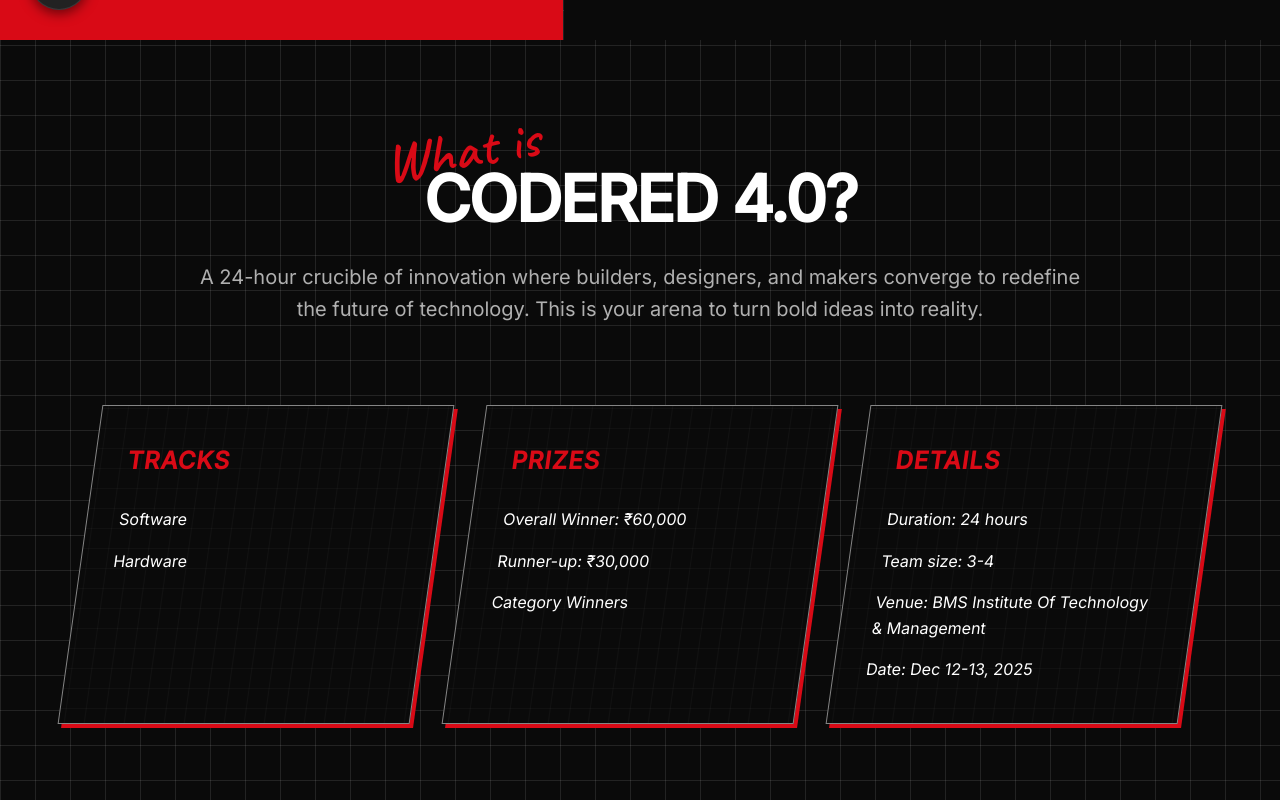
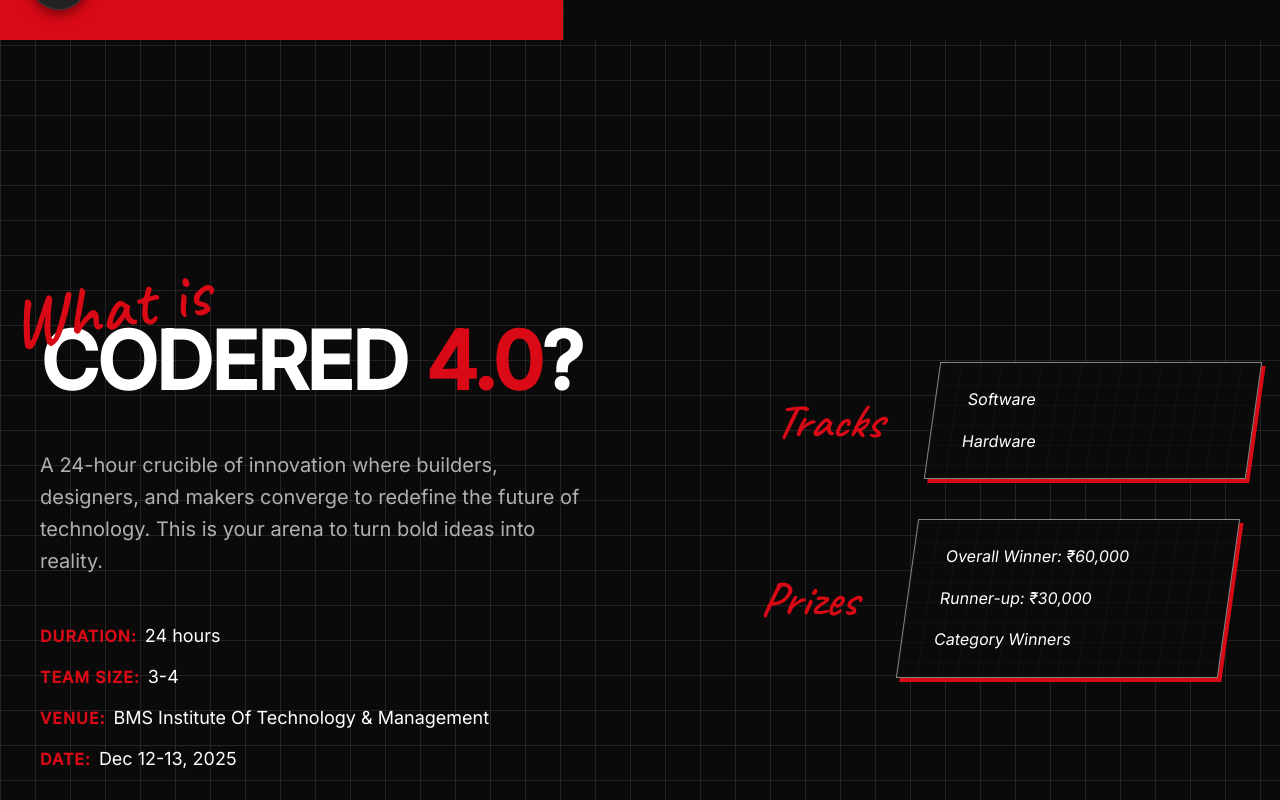
Before and after one commit to Ansukr07/codered-X, a React (Vite) app: page / in a window 1280 px wide. Shown: the part 760-1560 px from the top of the page. Built offline with nearby package versions, Linux system fonts and the light colour scheme.

Commit message:
feat: restructure About Section layout and styling

```diff
--- a/src/AboutSection.css
+++ b/src/AboutSection.css
@@ -10,29 +10,41 @@
 }
 
 .about-content {
-  max-width: 1200px;
+  max-width: 1300px;
   width: 100%;
+  display: flex;
+  align-items: center;
+  gap: 80px;
+}
+
+.about-left {
+  flex: 1;
+  text-align: left;
+}
+
+.about-right {
+  flex: 1.5;
 }
 
 .about-header-container {
-  text-align: center;
-  margin-bottom: 24px;
+  text-align: left;
+  margin-bottom: 40px; /* Decreased gap */
 }
 
 .heading-group {
   position: relative;
   display: inline-block;
-  text-align: center;
+  text-align: left;
   margin-top: 40px;
 }
 
 .heading-cursive {
   font-family: 'Caveat', cursive;
-  font-size: 56px;
+  font-size: 72px;
   color: var(--accent-color, #D90A16);
   position: absolute;
-  top: -45px;
-  left: -40px;
+  top: -50px;
+  left: -30px;
   transform: rotate(-10deg);
   z-index: 2;
   white-space: nowrap;
@@ -40,14 +52,15 @@
 
 .about-heading {
   font-family: 'Inter', sans-serif;
-  font-size: 64px;
+  font-size: 80px;
   font-weight: 800;
   color: #fff;
   margin: 0;
-  letter-spacing: -2px;
+  letter-spacing: -2.5px;
   text-transform: uppercase;
   position: relative;
   z-index: 1;
+  white-space: nowrap;
 }
 
 .about-description {
@@ -56,27 +69,47 @@
   font-weight: 400;
   line-height: 1.6;
   color: #b0b0b0;
-  margin: 0 auto 80px auto;
-  max-width: 900px;
-  text-align: center;
+  margin: 0 0 48px 0; /* Decreased gap */
+  text-align: left;
+}
+
+.about-details-list {
+  display: flex;
+  flex-direction: column;
+  gap: 20px; /* Decreased gap */
+}
+
+.detail-item {
+  font-family: 'Inter', sans-serif;
+  font-size: 18px;
+  color: #fff;
+  display: flex;
+  align-items: baseline;
+  gap: 8px;
+}
+
+.detail-label {
+  font-weight: 700;
+  color: var(--accent-color, #D90A16);
+  text-transform: uppercase;
+  letter-spacing: 1px;
+  font-size: 16px;
 }
 
 .about-cards-container {
   display: flex;
-  gap: 32px;
-  justify-content: center;
-  flex-wrap: wrap;
-  margin-bottom: 64px;
+  flex-direction: column;
+  gap: 40px; /* Increased vertical gap between cards */
+  align-items: flex-end;
+  transform: skewX(-8deg); /* Skew the entire column so edges align perfectly */
 }
 
 .about-card-rhombus {
-  flex: 1;
-  min-width: 280px;
-  max-width: 350px;
+  width: 100%;
+  max-width: 320px;
   border: 1px solid rgba(255, 255, 255, 0.5);
   background-color: #0a0a0a;
-  box-shadow: 4px 4px 0 var(--accent-color, #D90A16); /* Solid red but very tight offset */
-  transform: skewX(-8deg);
+  box-shadow: 4px 4px 0 var(--accent-color, #D90A16);
   position: relative;
   overflow: hidden;
   transition: transform 0.3s ease, box-shadow 0.3s ease, border-color 0.3s ease, background-color 0.3s ease 0s;
@@ -98,42 +131,47 @@
 }
 
 .rhombus-content {
-  padding: 40px 32px;
+  padding: 24px 32px; /* Reduced vertical padding */
   position: relative;
   z-index: 1;
   display: flex;
   flex-direction: column;
-  height: 100%;
+  /* height removed so it scales to content size */
 }
 
-.about-card-rhombus:hover {
+.card-row:has(.card-outside-title:hover, .about-card-rhombus:hover) .about-card-rhombus {
   border-color: var(--accent-color, #D90A16);
   background-color: var(--accent-color, #D90A16);
-  transform: skewX(-8deg) translate(-2px, -2px); /* Lift card slightly */
+  transform: translate(-4px, -4px); /* Lift card slightly without skew */
   box-shadow: 6px 6px 0 #fff; /* Solid white but very tight offset */
   transition: transform 0.3s ease, box-shadow 0.3s ease, border-color 0.3s ease, background-color 0.3s ease 0.6s;
 }
 
-.card-header {
+.card-row {
   display: flex;
-  justify-content: space-between;
-  align-items: flex-start;
-  margin-bottom: 32px;
+  align-items: center;
+  justify-content: flex-end;
+  gap: 48px; /* Increased gap between title and card */
+  width: 100%;
 }
 
-.card-header h3 {
-  font-family: 'Inter', sans-serif;
-  font-size: 24px;
-  font-weight: 700;
+.card-outside-title {
+  font-family: 'Caveat', cursive;
+  font-size: 48px;
   color: var(--accent-color, #D90A16);
   margin: 0;
-  letter-spacing: 1px;
+  width: 140px; /* Fixed width to align them */
+  text-align: right;
   transition: color 0.3s ease;
 }
 
-.about-card-rhombus:hover .card-header h3 {
+.card-row:has(.card-outside-title:hover, .about-card-rhombus:hover) .card-outside-title {
   color: #fff;
-  transition: color 0.3s ease;
+}
+
+.card-row:has(.card-outside-title:hover, .about-card-rhombus:hover) .about-card-rhombus::before {
+  opacity: 0;
+  transition: opacity 0.3s ease;
 }
 
 .card-grid-bg {
@@ -152,7 +190,7 @@
   transition: background-color 0.1s ease;
 }
 
-.about-card-rhombus:hover .grid-block {
+.card-row:has(.card-outside-title:hover, .about-card-rhombus:hover) .grid-block {
   background-color: var(--accent-color, #D90A16);
 }
 
@@ -169,14 +207,32 @@
 }
 
 @media (max-width: 1024px) {
+  .about-content {
+    flex-direction: column;
+    gap: 48px;
+  }
+
+  .about-left, .about-header-container, .heading-group, .about-description {
+    text-align: center !important;
+  }
+
+  .about-details-list {
+    align-items: center;
+  }
+
+  .heading-cursive {
+    left: -10px;
+  }
+
   .about-cards-container {
     flex-direction: column;
     align-items: center;
+    transform: skewX(0deg); /* Remove skew on mobile */
   }
 
   .about-card-rhombus {
-    transform: skewX(0deg);
     width: 100%;
+    margin-left: 0 !important;
   }
 
   .about-card-rhombus:hover {
@@ -184,13 +240,14 @@
   }
 
   .about-heading {
-    font-size: 42px;
+    font-size: 48px;
+    white-space: normal;
   }
 
   .heading-cursive {
-    font-size: 40px;
-    top: -30px;
-    left: -20px;
+    font-size: 48px;
+    top: -35px;
+    left: -15px;
   }
 
   .about-description {
--- a/src/AboutSection.jsx
+++ b/src/AboutSection.jsx
@@ -33,10 +33,11 @@ const AboutSection = () => {
     <section className="about-section">
       <div className="about-content">
 
+        <div className="about-left">
           <div className="about-header-container">
             <div className="heading-group">
               <span className="heading-cursive">What is</span>
-            <h2 className="about-heading">CODERED 4.0?</h2>
+              <h2 className="about-heading">CODERED <span style={{color: '#D90A16'}}>4.0</span>?</h2>
             </div>
           </div>
 
@@ -44,29 +45,45 @@ const AboutSection = () => {
             A 24-hour crucible of innovation where builders, designers, and makers converge to redefine the future of technology. This is your arena to turn bold ideas into reality.
           </p>
 
+          <div className="about-details-list">
+            <div className="detail-item">
+              <span className="detail-label">Duration:</span> 24 hours
+            </div>
+            <div className="detail-item">
+              <span className="detail-label">Team size:</span> 3-4
+            </div>
+            <div className="detail-item">
+              <span className="detail-label">Venue:</span> BMS Institute Of Technology & Management
+            </div>
+            <div className="detail-item">
+              <span className="detail-label">Date:</span> Dec 12-13, 2025
+            </div>
+          </div>
+        </div>
+
+        <div className="about-right">
           <div className="about-cards-container">
 
           {/* Card 1 */}
+          <div className="card-row">
+            <h3 className="card-outside-title">Tracks</h3>
             <div className="about-card-rhombus">
               <GridSweep />
               <div className="rhombus-content">
-              <div className="card-header">
-                <h3>TRACKS</h3>
-              </div>
                 <div className="card-body">
                   <p>Software</p>
                   <p>Hardware</p>
                 </div>
               </div>
             </div>
+          </div>
 
           {/* Card 2 */}
+          <div className="card-row">
+            <h3 className="card-outside-title">Prizes</h3>
             <div className="about-card-rhombus">
               <GridSweep />
               <div className="rhombus-content">
-              <div className="card-header">
-                <h3>PRIZES</h3>
-              </div>
                 <div className="card-body">
                   <p>Overall Winner: ₹60,000</p>
                   <p>Runner-up: ₹30,000</p>
@@ -74,25 +91,11 @@ const AboutSection = () => {
                 </div>
               </div>
             </div>
-
-          {/* Card 3 */}
-          <div className="about-card-rhombus">
-            <GridSweep />
-            <div className="rhombus-content">
-              <div className="card-header">
-                <h3>DETAILS</h3>
-              </div>
-              <div className="card-body">
-                <p>Duration: 24 hours</p>
-                <p>Team size: 3-4</p>
-                <p>Venue: BMS Institute Of Technology & Management</p>
-                <p>Date: Dec 12-13, 2025</p>
-              </div>
-            </div>
           </div>
 
         </div>
 
+        </div>
       </div>
     </section>
   );
--- a/src/App.jsx
+++ b/src/App.jsx
@@ -122,7 +122,7 @@ function App() {
         {/* ── LEFT COLUMN ──────────────────────────────────────────────── */}
         <div className="hero-left">
           <div className="logo-container">
-            <h1 className="logo">CODERED 4.0</h1>
+            <h1 className="logo">CODERED <span style={{color: '#D90A16'}}>4.0</span></h1>
           </div>
 
           <div className="left-labels">
--- a/src/Navbar.jsx
+++ b/src/Navbar.jsx
@@ -16,7 +16,7 @@ const Navbar = () => {
           <img src={logoImage} alt="CODERED Logo" className="nav-logo-img" />
         </div>
 
-        <div className="nav-title">CODERED 4.0</div>
+        <div className="nav-title">CODERED <span style={{color: '#D90A16'}}>4.0</span></div>
 
         <button className="nav-toggle" onClick={toggleMenu}>
           <div className="toggle-line"></div>
```
Lines whose indentation alone changed are shown as unchanged.
